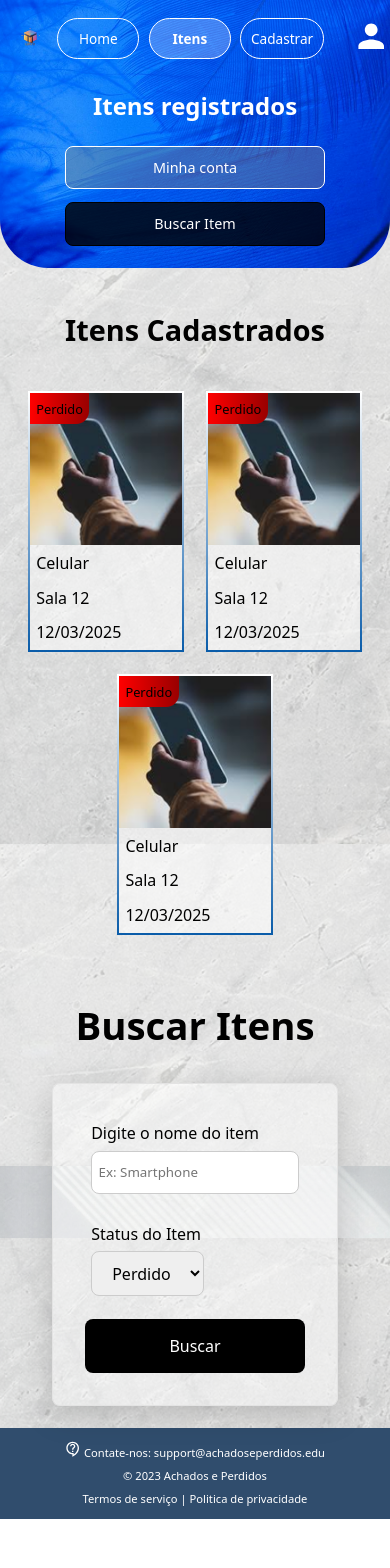
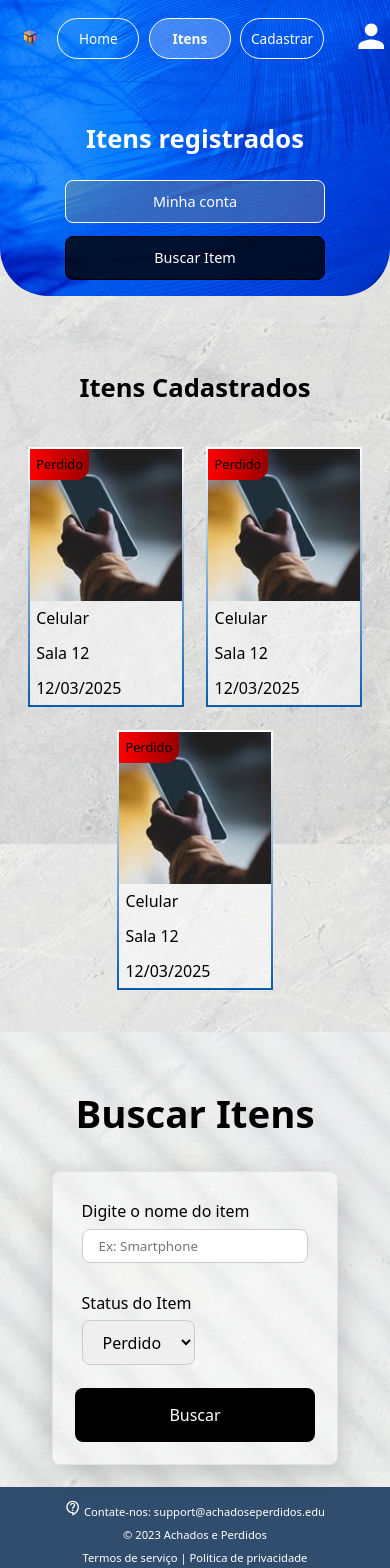
Before and after one commit to Nicolas-Florencio/Losts, a React (Vite) app in the folder front/: page /itens in a window 390 px wide. Shown: the top 1568 px of the page. Before the commit the page ends 1519 px from the top, so only its background shows below. Built offline with nearby package versions, Linux system fonts and the light colour scheme.

Commit message:
Ajustes CSS Mobile

```diff
--- a/front/src/App.css
+++ b/front/src/App.css
@@ -25,7 +25,7 @@ body {
   display: flex;
   align-items: center;
   justify-content: space-around;
-  padding: 4rem 2rem;
+  padding: 4rem 5rem;
   gap: 2rem;
   width: 100%;
   margin: 0 auto;
@@ -44,3 +44,9 @@ body {
     width: 100%;
   }
 }
+
+@media (max-width: 480px) {
+  .container {
+    padding: 4rem 1rem;
+  }
+}
--- a/front/src/components/Banner/Banner.module.css
+++ b/front/src/components/Banner/Banner.module.css
@@ -3,7 +3,6 @@
   align-items: center;
   justify-content: space-around;
   padding: 0 2rem;
-  margin-top: 5vh;
   height: 34vh;
 }
 
@@ -38,6 +37,7 @@
   .banner {
     flex-direction: row;
     gap: 1rem;
+    height: 24vh;
   }
 
   .titulo {
@@ -49,7 +49,6 @@
   .botoes {
     width: 90%;
     gap: 1.5rem;
-    padding-bottom: 1.4rem;
   }
 
   .container {
@@ -66,8 +65,9 @@
 
   .titulo,
   h1 {
-    font-size: 1.8rem;
+    font-size: 1.6rem;
     text-align: center;
+    padding-top: 2rem;
   }
 
   .botoes {
@@ -75,13 +75,6 @@
     align-items: stretch;
     width: 100%;
     gap: 1rem;
-  }
-
-  .botao1,
-  .botao2 {
-    width: 100%;
-    font-size: 0.95rem;
-    padding: 0.8rem 1rem;
   }
 
   .container {
@@ -97,7 +90,7 @@
   }
 
   .titulo {
-    font-size: 1.5rem;
+    font-size: 1.6rem;
   }
 
   .botoes {
--- a/front/src/components/BuscaItem/BuscarItem.module.css
+++ b/front/src/components/BuscaItem/BuscarItem.module.css
@@ -32,6 +32,5 @@
 @media (max-width: 480px) {
   .container {
     padding: 1.4rem 1rem;
-    background-size: contain;
   }
 }
--- a/front/src/components/Form/Form.module.css
+++ b/front/src/components/Form/Form.module.css
@@ -16,7 +16,7 @@
 
 @media (max-width: 1024px) {
   .form {
-    max-width: 60%;
+    max-width: 90%;
   }
 }
 
@@ -28,6 +28,7 @@
 
 @media (max-width: 480px) {
   .form {
-    width: 100%;
+    padding: 1.4rem;
+
   }
 }
--- a/front/src/components/Input/Input.module.css
+++ b/front/src/components/Input/Input.module.css
@@ -4,7 +4,6 @@
     gap: 0.4rem;
     width: 100%;
     padding: 0.4rem;
-    height: 10vh;
 }
 
 .label {
@@ -13,7 +12,20 @@
 }
 .input {
     height: 80%;
-    padding: 0.4rem;
+    padding: 1rem;
     border-radius: 0.5rem;
     border: 1px solid #ccc;
+    height: 4vh;
 }
+
+@media (max-width: 1024px) {
+  .input {
+    height: 4vh;
+  }
+}
+
+@media (max-width: 480px) {
+  .input {
+    height: 3vh;
+  }
+}
```
